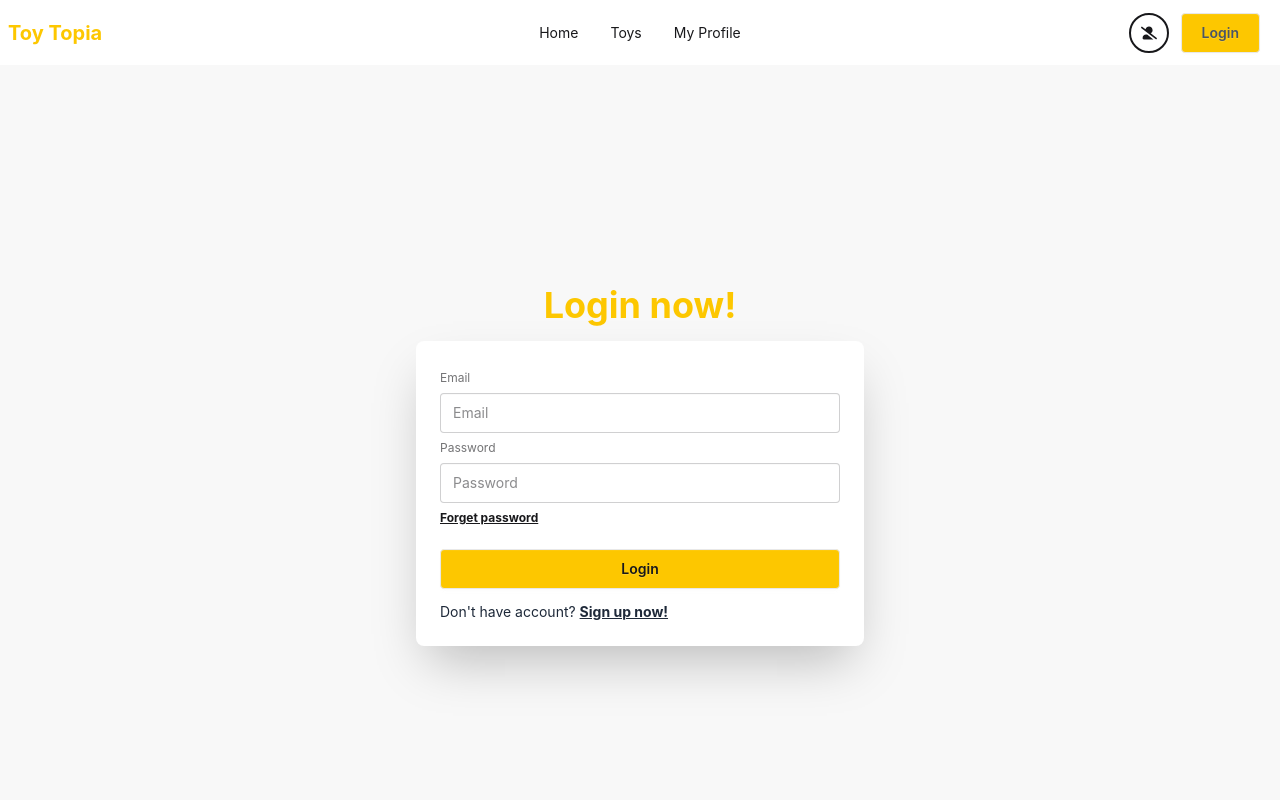
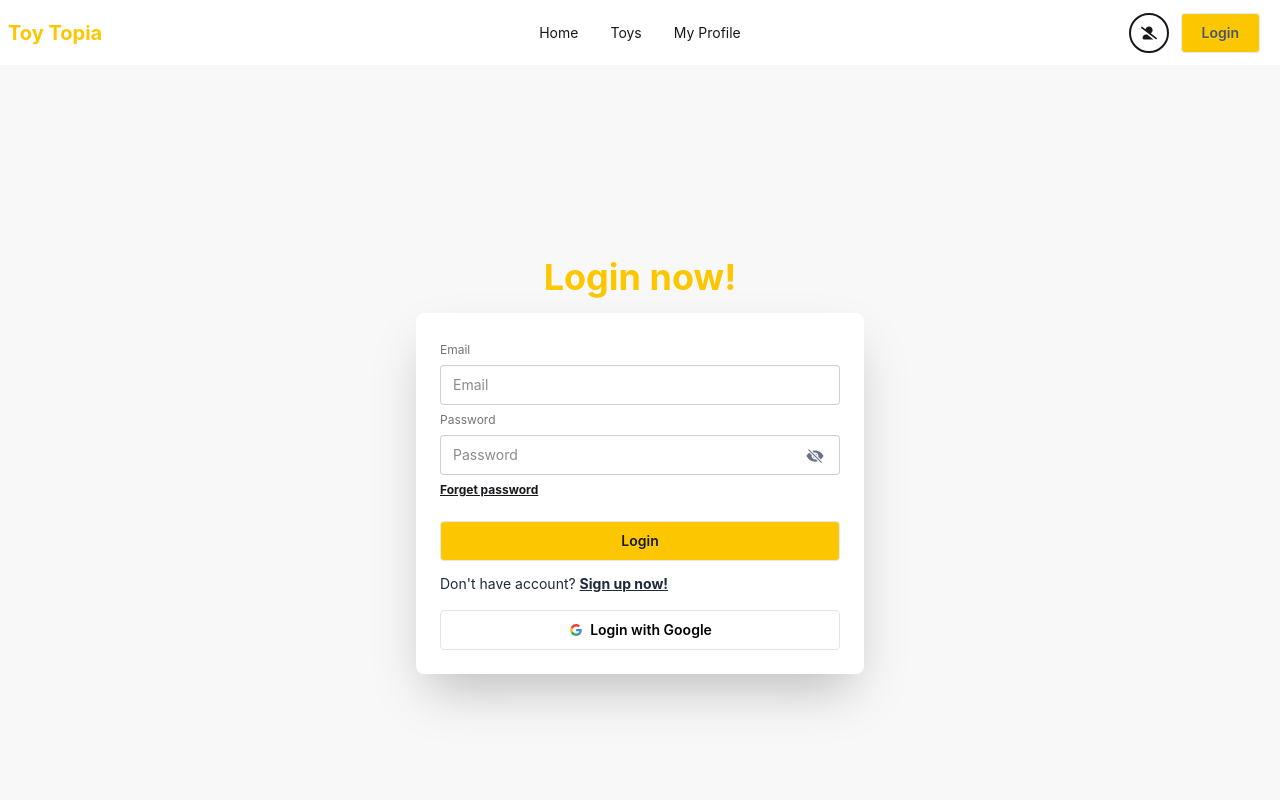
Before and after one commit to gmsojibhosen/toy-topia, a React (Vite) app: page /login in a window 1280 px wide. Shown: the top 800 px of the page. Built offline with nearby package versions, Linux system fonts and the light colour scheme; no server answers.

Commit message:
password show and hidden added

```diff
--- a/package.json
+++ b/package.json
@@ -16,6 +16,7 @@
     "react-dom": "^19.2.0",
     "react-icons": "^5.6.0",
     "react-router": "^7.13.0",
+    "sweetalert2": "^11.26.22",
     "swiper": "^12.1.2",
     "tailwindcss": "^4.2.0"
   },
--- a/src/components/ToyDetails.jsx
+++ b/src/components/ToyDetails.jsx
@@ -1,7 +1,11 @@
-import React from "react";
+import React, { useEffect } from "react";
 import { useLoaderData, useParams } from "react-router";
+import TryNowForm from "./TryNowForm";
 
 const ToyDetails = () => {
+  useEffect(() => {
+      document.title = "toy Details - ToyTopia";
+    }, []);
   const { id } = useParams();
   const toyId = parseInt(id);
   const toyDetails = useLoaderData();
@@ -18,10 +22,6 @@ const ToyDetails = () => {
     subCategory,
   } = toy;
 
-    const handleBuyNow = () => {
-        alert(`You have bought ${toyName} for $${price}!`);
-
-    };
   return (
     <div className="mt-5 max-w-md mx-auto bg-white shadow-lg rounded-xl overflow-hidden p-5">
       <img
@@ -55,11 +55,9 @@ const ToyDetails = () => {
           <p>{sellerName}</p>
           <p className="text-gray-500 text-sm">{sellerEmail}</p>
         </div>
+      </div>
 
-        <button onClick={handleBuyNow} className="w-full mt-4 gray-700 font-bold bg-yellow-400   p-3 rounded-xl hover:bg-yellow-400 transition">
-          Buy Now
-        </button>
-      </div>
+      <TryNowForm></TryNowForm>
     </div>
   );
 };
--- a/src/components/Toys.jsx
+++ b/src/components/Toys.jsx
@@ -1,7 +1,10 @@
-import React from 'react';
+import React, { useEffect } from 'react';
 import { Link } from 'react-router';
 
 const Toys = ({ toys }) => {
+  useEffect(() => {
+      document.title = "Toys - ToyTopia";
+    }, []);
     const {toyId, toyName, rating, availableQuantity, price, pictureURL } = toys;
     return (
       <div className="bg-white rounded-2xl shadow-md p-4 hover:shadow-xl transition">
@@ -21,7 +24,7 @@ const Toys = ({ toys }) => {
           </div>
 
           <p className="text-gray-600 mb-1">
-            <span className="font-medium">Remaining:</span> {availableQuantity}
+            <span className="font-medium">Stock:</span> {availableQuantity}
           </p>
         </div>
 
--- /dev/null
+++ b/src/components/TryNowForm.jsx
@@ -0,0 +1,60 @@
+import React from "react";
+import Swal from "sweetalert2";
+
+const TryNowForm = () => {
+  const handleTryNow = (e) => {
+    e.preventDefault();
+
+    const form = e.target;
+    const name = form.name.value;
+    const email = form.email.value;
+
+    if (!name || !email) {
+      Swal.fire({
+        icon: "error",
+        title: "Please fill all fields",
+      });
+      return;
+    }
+
+    Swal.fire({
+      icon: "success",
+      title: "Toy request submitted successfully!",
+      showConfirmButton: false,
+      timer: 1500,
+    });
+
+    form.reset();
+  };
+
+  return (
+    <div className="mt-8 p-6 bg-base-200 rounded-lg">
+      <h2 className="text-2xl font-bold mb-4">Try This Toy</h2>
+
+      <form onSubmit={handleTryNow}>
+        <fieldset className="fieldset w-full">
+          <label className="label">Name</label>
+          <input
+            name="name"
+            type="text"
+            placeholder="Your Name"
+            className="input w-full"
+          />
+          <label className="label">Email</label>
+          <input
+            name="email"
+            type="email"
+            placeholder="Your Email"
+            className="input w-full"
+          />
+
+          <button type="submit" className="btn mt-4 bg-yellow-400">
+            Try Now
+          </button>
+        </fieldset>
+      </form>
+    </div>
+  );
+};
+
+export default TryNowForm;
--- a/src/context/AuthProvider.jsx
+++ b/src/context/AuthProvider.jsx
@@ -1,7 +1,9 @@
 import {
   createUserWithEmailAndPassword,
+  GoogleAuthProvider,
   onAuthStateChanged,
   signInWithEmailAndPassword,
+  signInWithPopup,
   signOut,
   updateProfile,
 } from "firebase/auth";
@@ -31,6 +33,11 @@ const AuthProvider = ({ children }) => {
   const updateUser = (updateData) => {
     return updateProfile(auth.currentUser, updateData);
   };
+
+  const createGoogleUser = () => {
+    const provider = new GoogleAuthProvider();
+    return signInWithPopup(auth, provider);
+  };
   const logOut = () => {
     return signOut(auth);
   };
@@ -54,6 +61,7 @@ const AuthProvider = ({ children }) => {
     setUser,
     createUser,
     loginUser,
+    createGoogleUser,
     logOut,
     loading,
     setLoading,
--- a/src/pages/Home.jsx
+++ b/src/pages/Home.jsx
@@ -1,15 +1,20 @@
-import React from "react";
+import React, { useEffect } from "react";
 import Slider from "../components/Slider";
 import RatingToy from "../components/RatingToy";
 import Category from "../components/Category";
 import BudgetToy from "../components/Reviews";
 const Home = () => {
+
+  useEffect(() => {
+    document.title = "Home - ToyTopia";
+  }, []);
+
   return (
     <section>
       <Slider />
       <RatingToy />
       <Category />
-      <BudgetToy/>
+      <BudgetToy />
     </section>
   );
 };
--- a/src/pages/Login.jsx
+++ b/src/pages/Login.jsx
@@ -1,11 +1,15 @@
-import React, { use, useState } from "react";
+import React, { use, useEffect, useState } from "react";
 import { Link, useLocation, useNavigate } from "react-router";
 import { AuthContext } from "../context/AuthProvider";
+import { IoEye, IoEyeOff } from "react-icons/io5";
 
 const Login = () => {
+  useEffect(() => {
+    document.title = "Login - ToyTopia";
+  }, []);
   const [error, setError] = useState("");
-
-  const { loginUser } = use(AuthContext);
+  const [showPassword, setShowPassword] = useState(false);
+  const { loginUser, createGoogleUser } = use(AuthContext);
   const location = useLocation();
 
   const navigate = useNavigate();
@@ -14,7 +18,6 @@ const Login = () => {
     const form = e.target;
     const email = form.email.value;
     const password = form.password.value;
-
 
     loginUser(email, password)
       .then((result) => {
@@ -26,6 +29,20 @@ const Login = () => {
         const errorCode = error.code;
         // const errorMassage = error.massage;
         setError(errorCode);
+      });
+  };
+
+  const handleGoogleLogin = () => {
+    createGoogleUser()
+      .then((result) => {
+        const user = result.user;
+        navigate(`${location.state ? location.state : "/"}`);
+        console.log("Google User:", user);
+        alert(`Welcome ${user.displayName}`);
+      })
+      .catch((error) => {
+        console.error(error);
+        alert(error.message);
       });
   };
   return (
@@ -48,13 +65,24 @@ const Login = () => {
                 />
 
                 <label className="label">Password</label>
+                <div className="relative">
                   <input
                     name="password"
-                  type="password"
+                    type={showPassword ? "text" : "password"}
                     className="input w-full"
                     placeholder="Password"
                     required
                   />
+                  <span
+                    onClick={() => {
+                      setShowPassword(!showPassword);
+                    }}
+                    className="absolute  right-4 top-3 cursor-pointer text-lg text-gray-500"
+                  >
+                    {showPassword ? <IoEye /> : <IoEyeOff />}
+                  </span>
+                </div>
+
                 <div>
                   <p>
                     <Link to={""} className="font-bold underline">
@@ -74,6 +102,41 @@ const Login = () => {
                 Sign up now!
               </Link>
             </p>
+
+            {/* Google */}
+            <button
+              onClick={handleGoogleLogin}
+              className="btn bg-white text-black border-[#e5e5e5] mt-2"
+            >
+              <svg
+                aria-label="Google logo"
+                width="16"
+                height="16"
+                xmlns="http://www.w3.org/2000/svg"
+                viewBox="0 0 512 512"
+              >
+                <g>
+                  <path d="m0 0H512V512H0" fill="#fff"></path>
+                  <path
+                    fill="#34a853"
+                    d="M153 292c30 82 118 95 171 60h62v48A192 192 0 0190 341"
+                  ></path>
+                  <path
+                    fill="#4285f4"
+                    d="m386 400a140 175 0 0053-179H260v74h102q-7 37-38 57"
+                  ></path>
+                  <path
+                    fill="#fbbc02"
+                    d="m90 341a208 200 0 010-171l63 49q-12 37 0 73"
+                  ></path>
+                  <path
+                    fill="#ea4335"
+                    d="m153 219c22-69 116-109 179-50l55-54c-78-75-230-72-297 55"
+                  ></path>
+                </g>
+              </svg>
+              Login with Google
+            </button>
           </div>
         </div>
       </div>
--- a/src/pages/Register.jsx
+++ b/src/pages/Register.jsx
@@ -1,12 +1,18 @@
-import React, { use, useState } from "react";
+import React, { use, useEffect, useState } from "react";
 import { Link, useLocation, useNavigate } from "react-router";
 import { AuthContext } from "../context/AuthProvider";
+import { IoEye, IoEyeOff } from "react-icons/io5";
 
 const Register = () => {
+  useEffect(() => {
+    document.title = "Register - ToyTopia";
+  }, []);
   const { setUser, createUser, updateUser } = use(AuthContext);
 
   const [nameError, setNameError] = useState();
   const [passwordError, setPasswordError] = useState("");
+  const [showPassword, setShowPassword] = useState(false);
+
   const location = useLocation();
   const navigate = useNavigate();
   const handleRegister = (e) => {
@@ -94,20 +100,29 @@ const Register = () => {
               />
 
               <label className="label">Password</label>
+              <div className="relative">
                 <input
                   name="password"
-                type="password"
+                  type={showPassword ? "text" : "password"}
                   className="input w-full"
                   placeholder="Password"
                   required
                 />
-
+                <span
+                  onClick={() => {
+                    setShowPassword(!showPassword);
+                  }}
+                  className="absolute  right-4 top-3 cursor-pointer text-lg text-gray-500"
+                >
+                  {showPassword ? <IoEye /> : <IoEyeOff />}
+                </span>
+              </div>
               <div>
                 {passwordError && (
                   <p className="text-red-500">{passwordError}</p>
                 )}
 
-                <p>
+                <p className="text-gray-800">
                   Already have an account?
                   <Link to={"/login"} className="font-bold underline">
                     Login
```
Also changed, not shown: 1 other file (tests, documents, lock files or other folders). Lines whose indentation alone changed are shown as unchanged.
